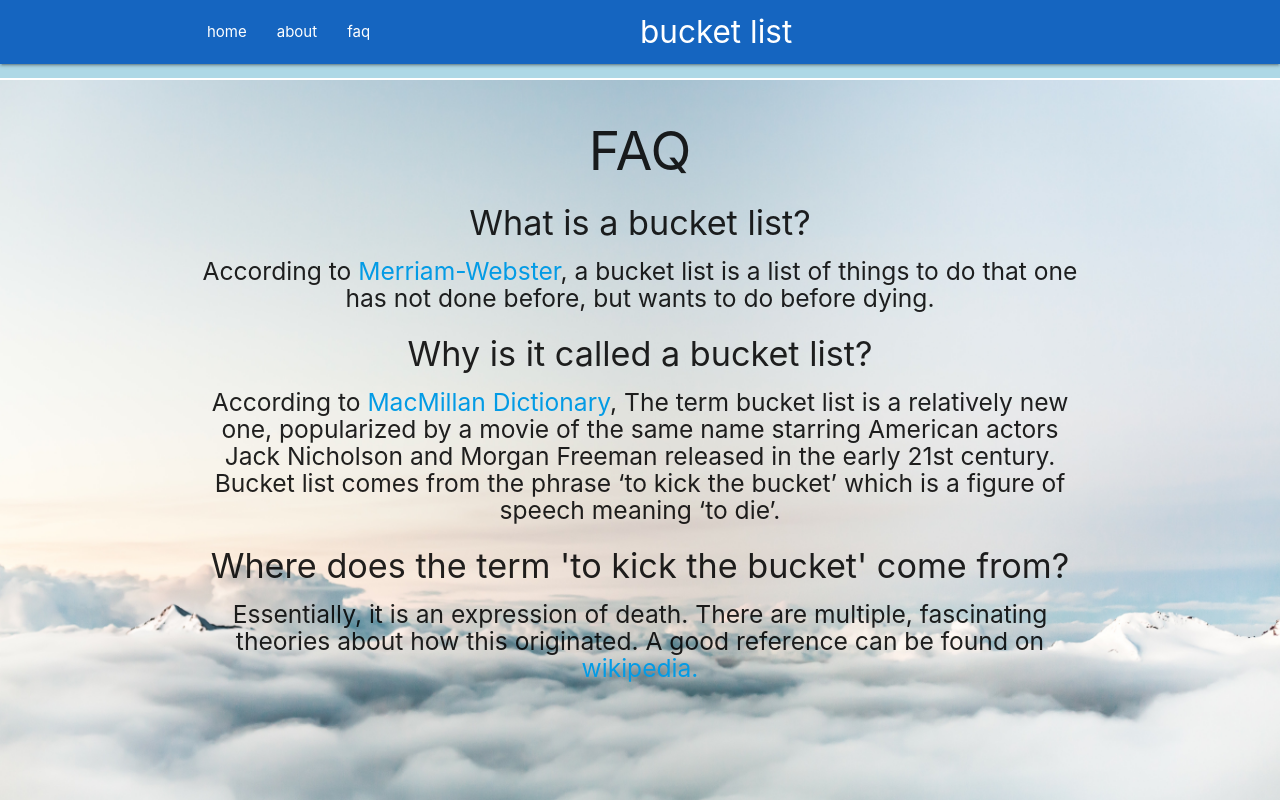
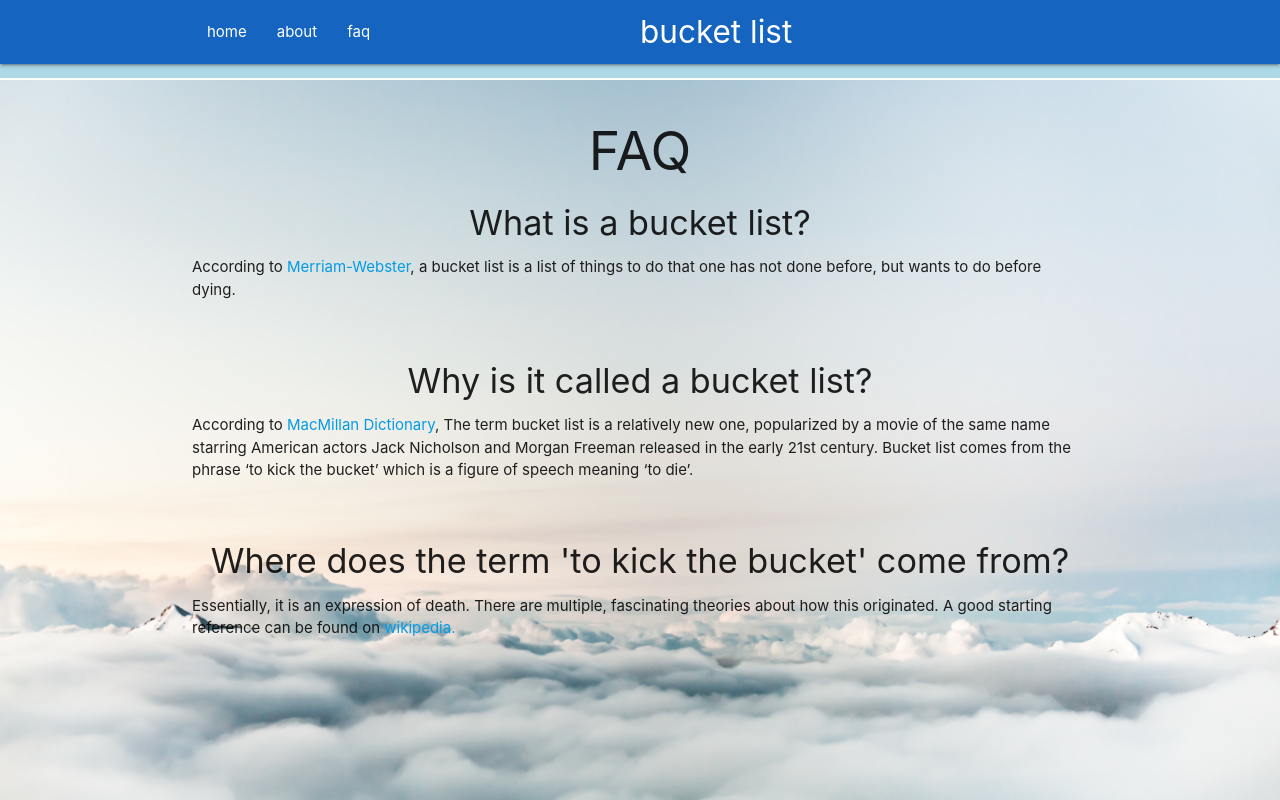
Before and after one commit to SilverBright/bucketlist-app-client, a React (Create React App) app: page /FAQ in a window 1280 px wide. Built offline with nearby package versions, Linux system fonts and the light colour scheme.

Commit message:
fix html headings and layout

```diff
--- a/src/components/FAQ.js
+++ b/src/components/FAQ.js
@@ -6,13 +6,13 @@ const faq = () => {
       <h2 className="center">FAQ</h2>
 
       <h4>What is a bucket list?</h4>
-      <h5>According to <a href="https://www.merriam-webster.com/dictionary/bucket%20list">Merriam-Webster</a>, a bucket list is a list of things to do that one has not done before, but wants to do before dying.</h5>
+      <p className="left-align">According to <a href="https://www.merriam-webster.com/dictionary/bucket%20list">Merriam-Webster</a>, a bucket list is a list of things to do that one has not done before, but wants to do before dying.</p><br />
 
-      <h4>Why is it called a bucket list?</h4>
-      <h5>According to <a href="http://www.macmillandictionaryblog.com/bucket-list">MacMillan Dictionary</a>, The term bucket list is a relatively new one, popularized by a movie of the same name starring American actors Jack Nicholson and Morgan Freeman released in the early 21st century. Bucket list comes from the phrase ‘to kick the bucket’ which is a figure of speech meaning ‘to die’.</h5>
+      <h4 >Why is it called a bucket list?</h4>
+      <p className="left-align">According to <a href="http://www.macmillandictionaryblog.com/bucket-list">MacMillan Dictionary</a>, The term bucket list is a relatively new one, popularized by a movie of the same name starring American actors Jack Nicholson and Morgan Freeman released in the early 21st century. Bucket list comes from the phrase ‘to kick the bucket’ which is a figure of speech meaning ‘to die’.</p><br />
 
       <h4>Where does the term 'to kick the bucket' come from?</h4>
-      <h5>Essentially, it is an expression of death. There are multiple, fascinating theories about how this originated. A good reference can be found on <a href ="https://en.wikipedia.org/wiki/Kick_the_bucket">wikipedia.</a></h5>
+      <p className="left-align">Essentially, it is an expression of death. There are multiple, fascinating theories about how this originated. A good starting reference can be found on <a href ="https://en.wikipedia.org/wiki/Kick_the_bucket">wikipedia.</a></p>
     </div>
   )
 }
```
